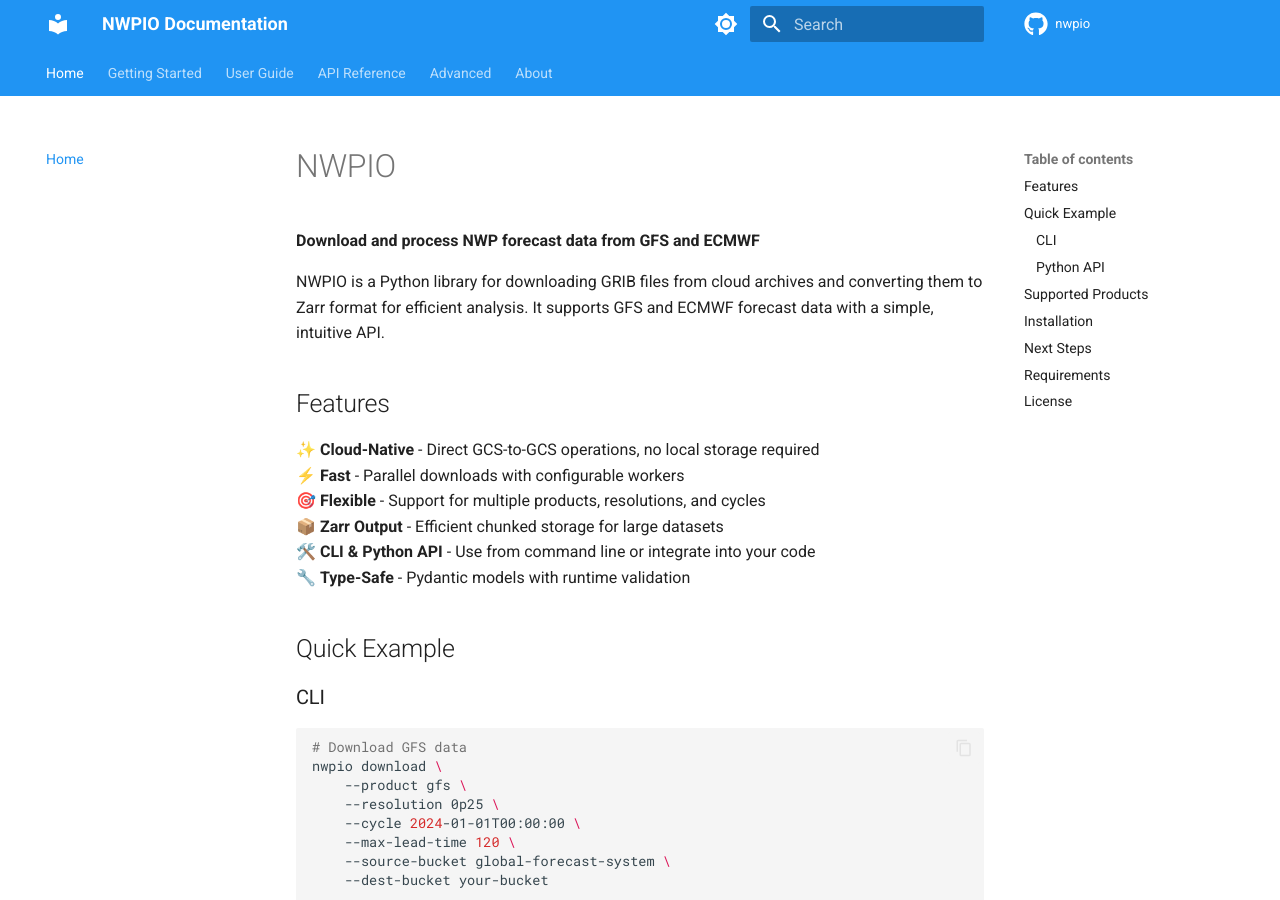
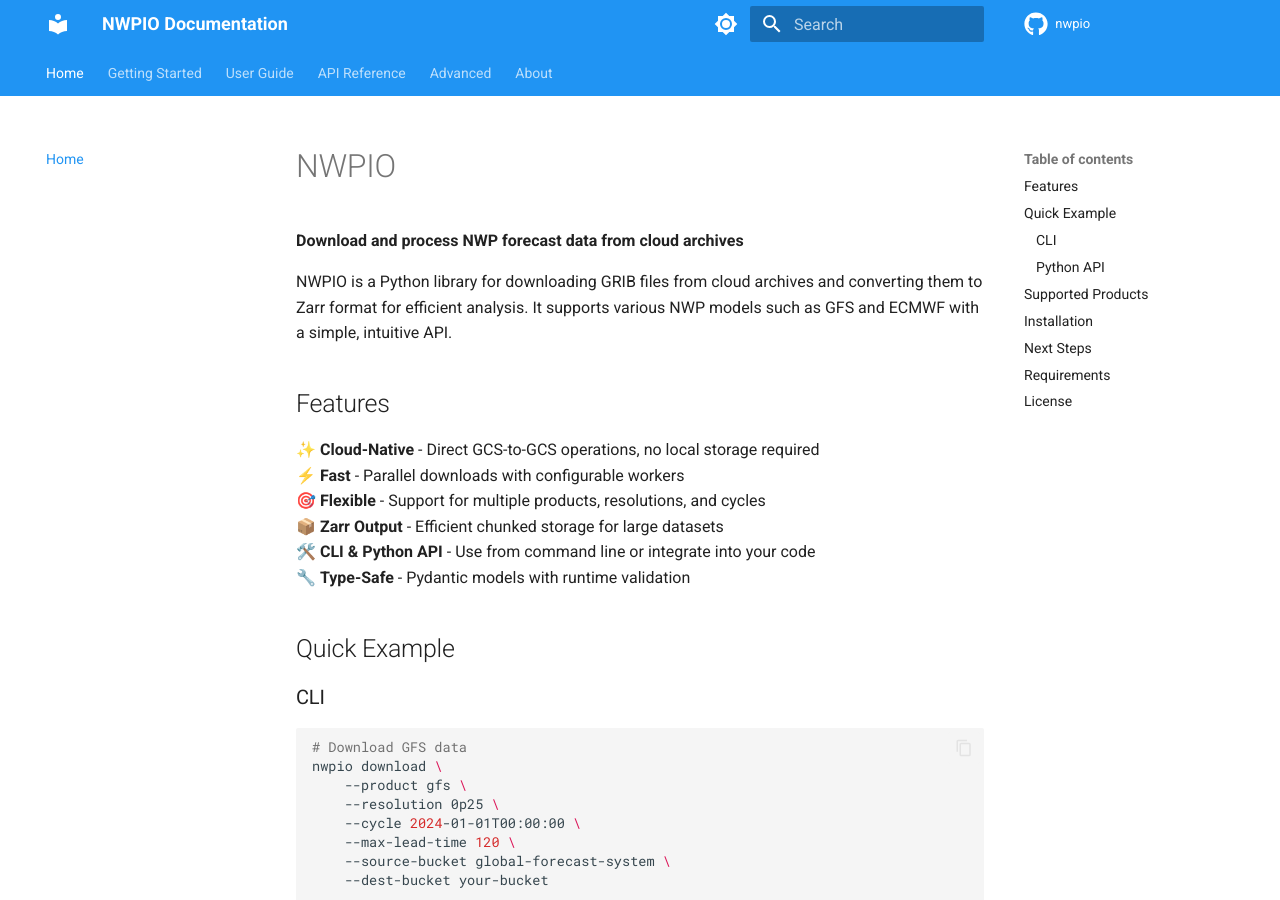
Before and after one commit to oceanum/nwpio, an MkDocs documentation site: the page built from docs/index.md, in a window 1280 px wide and 900 px high. Built offline with MkDocs 1.6.1 and Material for MkDocs 9.7.7, drawn with Linux system fonts in a browser that asks for light colours; comment, search, counter and statistics services are not loaded.

Commit message:
Remove direct linking to gfs and ecmwf

```diff
--- a/docs/index.md
+++ b/docs/index.md
@@ -1,8 +1,8 @@
 # NWPIO
 
-**Download and process NWP forecast data from GFS and ECMWF**
+**Download and process NWP forecast data from cloud archives**
 
-NWPIO is a Python library for downloading GRIB files from cloud archives and converting them to Zarr format for efficient analysis. It supports GFS and ECMWF forecast data with a simple, intuitive API.
+NWPIO is a Python library for downloading GRIB files from cloud archives and converting them to Zarr format for efficient analysis. It supports various NWP models such as GFS and ECMWF with a simple, intuitive API.
 
 ## Features
 
--- a/mkdocs.yml
+++ b/mkdocs.yml
@@ -1,5 +1,5 @@
 site_name: NWPIO Documentation
-site_description: Download and process NWP forecast data from GFS and ECMWF
+site_description: Download and process NWP forecast data from cloud archives
 site_author: NWPIO Contributors
 site_url: https://nwpio.readthedocs.io
 
--- a/pyproject.toml
+++ b/pyproject.toml
@@ -5,7 +5,7 @@
 [project]
 name = "nwpio"
 version = "0.1.0"
-description = "Download and process NWP forecast data from GFS and ECMWF"
+description = "Download and process NWP forecast data from cloud archives"
 readme = "README.md"
 requires-python = ">=3.9"
 license = {text = "MIT"}
```
Also changed, not shown: PROJECT_OVERVIEW.md (+3 -3 lines), README.md (+3 -3 lines).
